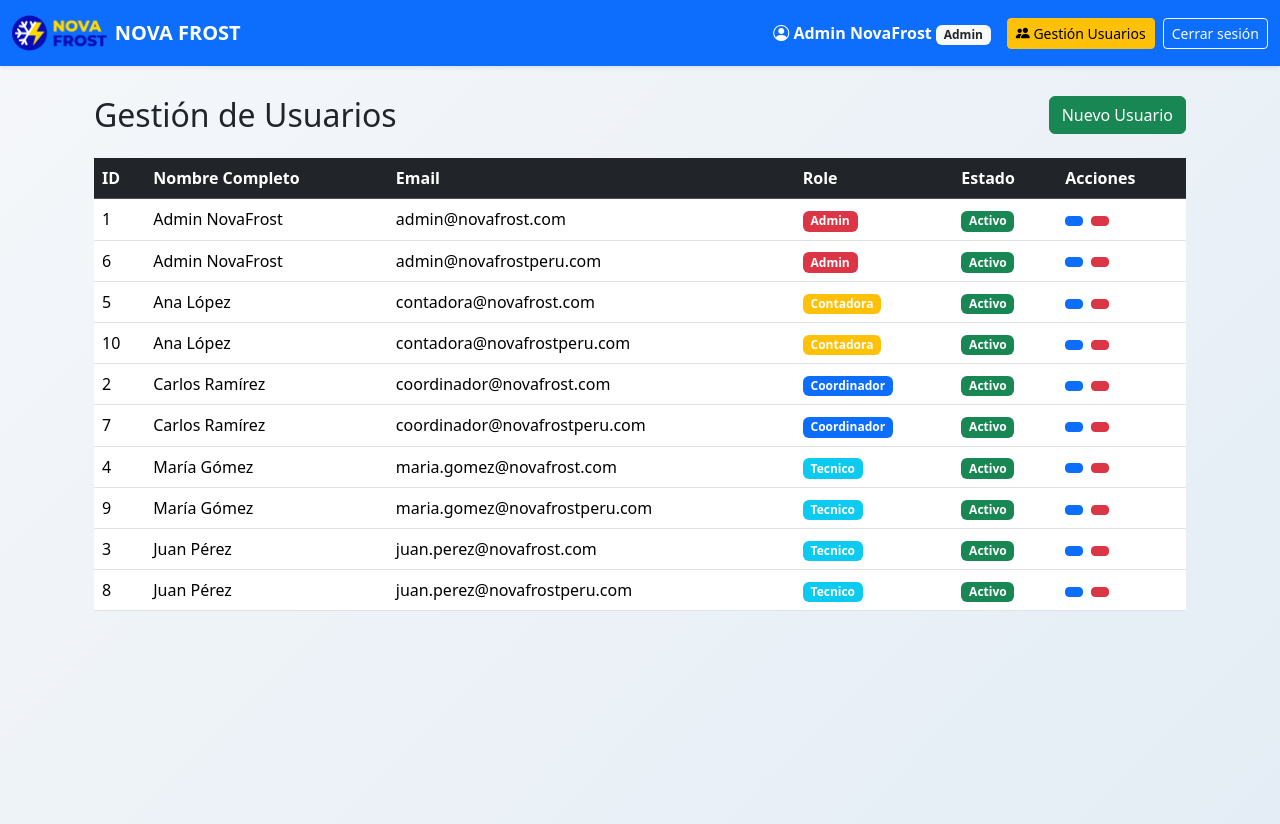
After one commit to IvankaBrown/novafrost-erp, a Flask app: page /admin/usuarios in a window 1280 px wide. The commit adds this page. Run offline with Flask 3, Linux system fonts and the light colour scheme; a user stored in the database is signed in; some libraries are stand-ins or nearby versions.

Commit message:
Panel admin usuarios completo + menú acceso + PWA actualizada

```diff
--- a/app.py
+++ b/app.py
@@ -28,28 +28,45 @@ def load_user(user_id):
 # ====================== CREAR DB + USUARIOS ======================
 with app.app_context():
     db.create_all()
+    print("BD creada o existente")
 
-    # Admin (siempre queda)
-    if not User.query.filter_by(email='admin@novafrost.com').first():
-        admin = User(email='admin@novafrost.com', nombre='Admin', apellido='NovaFrost',
-                     role='admin', activo=True)
-        admin.set_password('admin123')
-        db.session.add(admin)
+    try:
+        # Admin principal
+        if not User.query.filter_by(email='admin@novafrostperu.com').first():
+            print("Creando admin@novafrostperu.com")
+            admin = User(
+                email='admin@novafrostperu.com',
+                nombre='Admin',
+                apellido='NovaFrost',
+                role='admin',
+                activo=True
+            )
+            admin.set_password('admin123')
+            db.session.add(admin)
+            db.session.commit()
+            print("Admin creado con éxito")
+        else:
+            print("Admin ya existe")
+
+        # Usuarios de prueba
+        print("Intentando crear usuarios de prueba...")
+        usuarios_prueba = [
+            ('coordinador@novafrostperu.com', 'Carlos', 'Ramírez', 'coordinador', 'pass123'),
+            ('juan.perez@novafrostperu.com', 'Juan', 'Pérez', 'tecnico', 'pass123'),
+            ('maria.gomez@novafrostperu.com', 'María', 'Gómez', 'tecnico', 'pass123'),
+            ('contadora@novafrostperu.com', 'Ana', 'López', 'contadora', 'pass123')
+        ]
+        for email, nombre, apellido, rol, password in usuarios_prueba:
+            if not User.query.filter_by(email=email).first():
+                print(f"Creando {email}")
+                u = User(email=email, nombre=nombre, apellido=apellido, role=rol, activo=True)
+                u.set_password(password)
+                db.session.add(u)
         db.session.commit()
-
-    # Usuarios de prueba (siempre en minúsculas)
-    usuarios_prueba = [
-        ('coordinador@novafrost.com', 'Carlos', 'Ramírez', 'coordinador', 'pass123'),
-        ('juan.perez@novafrost.com', 'Juan', 'Pérez', 'tecnico', 'pass123'),
-        ('maria.gomez@novafrost.com', 'María', 'Gómez', 'tecnico', 'pass123'),
-        ('contadora@novafrost.com', 'Ana', 'López', 'contadora', 'pass123')
-    ]
-    for email, nombre, apellido, rol, password in usuarios_prueba:
-        if not User.query.filter_by(email=email).first():
-            u = User(email=email, nombre=nombre, apellido=apellido, role=rol, activo=True)
-            u.set_password(password)
-            db.session.add(u)
-    db.session.commit()
+        print("Todos los usuarios de prueba creados o ya existentes")
+    except Exception as e:
+        print(f"ERROR al crear usuarios: {str(e)}")
+        db.session.rollback()
 
 # ====================== RUTAS ======================
 @app.route('/')
@@ -81,7 +98,6 @@ def logout():
 @login_required
 def dashboard():
     if current_user.role == 'tecnico':
-        # FIX DEFINITIVO: nunca más 500 - carga el cliente y ordena por fecha
         from sqlalchemy.orm import joinedload
         ordenes = (Orden.query
                    .options(joinedload(Orden.cliente))
@@ -118,26 +134,26 @@ def dashboard():
                                tecnicos=tecnicos)
 
     elif current_user.role == 'admin':
-        return redirect(url_for('admin_tecnicos'))
+        return redirect(url_for('admin_usuarios'))  # Cambiado a panel completo de usuarios
 
     elif current_user.role == 'contadora':
         return render_template('dashboard_contadora.html')
 
     return render_template('dashboard.html')
 
-# ====================== ADMIN TÉCNICOS ======================
-@app.route('/admin/tecnicos')
+# ====================== ADMIN USUARIOS (PANEL COMPLETO) ======================
+@app.route('/admin/usuarios')
 @login_required
-def admin_tecnicos():
+def admin_usuarios():
     if current_user.role != 'admin':
-        flash('Acceso restringido', 'danger')
+        flash('Acceso restringido: solo administradores', 'danger')
         return redirect(url_for('dashboard'))
-    tecnicos = User.query.filter_by(role='tecnico').order_by(User.fecha_registro.desc()).all()
-    return render_template('admin/tecnicos.html', tecnicos=tecnicos)
+    usuarios = User.query.order_by(User.role, User.apellido).all()
+    return render_template('admin/usuarios.html', usuarios=usuarios)
 
-@app.route('/admin/tecnicos/nuevo', methods=['GET', 'POST'])
+@app.route('/admin/usuarios/nuevo', methods=['GET', 'POST'])
 @login_required
-def nuevo_tecnico():
+def nuevo_usuario():
     if current_user.role != 'admin':
         flash('Solo administradores', 'danger')
         return redirect(url_for('dashboard'))
@@ -147,17 +163,61 @@ def nuevo_tecnico():
         if User.query.filter_by(email=email).first():
             flash('Email ya registrado', 'danger')
         else:
-            nuevo = User(email=email,
-                         nombre=request.form['nombre'].strip(),
-                         apellido=request.form['apellido'].strip(),
-                         role='tecnico',
-                         activo=True)
+            nuevo = User(
+                email=email,
+                nombre=request.form['nombre'].strip(),
+                apellido=request.form['apellido'].strip(),
+                role=request.form['role'],
+                activo=True
+            )
             nuevo.set_password(request.form['password'])
             db.session.add(nuevo)
             db.session.commit()
-            flash('Técnico creado con éxito', 'success')
-            return redirect(url_for('admin_tecnicos'))
-    return render_template('admin/nuevo_tecnico.html')
+            flash(f'Usuario {email} creado con éxito', 'success')
+            return redirect(url_for('admin_usuarios'))
+
+    return render_template('admin/nuevo_usuario.html')
+
+@app.route('/admin/usuarios/editar/<int:user_id>', methods=['GET', 'POST'])
+@login_required
+def editar_usuario(user_id):
+    if current_user.role != 'admin':
+        flash('Solo administradores', 'danger')
+        return redirect(url_for('dashboard'))
+
+    user = User.query.get_or_404(user_id)
+
+    if request.method == 'POST':
+        user.nombre = request.form['nombre'].strip()
+        user.apellido = request.form['apellido'].strip()
+        user.role = request.form['role']
+        user.activo = 'activo' in request.form
+
+        if request.form['password']:
+            user.set_password(request.form['password'])
+
+        db.session.commit()
+        flash('Usuario actualizado correctamente', 'success')
+        return redirect(url_for('admin_usuarios'))
+
+    return render_template('admin/editar_usuario.html', user=user)
+
+@app.route('/admin/usuarios/desactivar/<int:user_id>', methods=['POST'])
+@login_required
+def desactivar_usuario(user_id):
+    if current_user.role != 'admin':
+        flash('Solo administradores', 'danger')
+        return redirect(url_for('dashboard'))
+
+    user = User.query.get_or_404(user_id)
+    if user.role == 'admin' and user.id != current_user.id:
+        flash('No puedes desactivar otros admins', 'danger')
+    else:
+        user.activo = False
+        db.session.commit()
+        flash(f'Usuario {user.email} desactivado', 'warning')
+
+    return redirect(url_for('admin_usuarios'))
 
 # ====================== GPS ======================
 tecnicos_gps = {}
@@ -189,6 +249,10 @@ def debug_users():
         result += f"<li>ID: {u.id} | Email: <strong>{u.email}</strong> | Nombre: {u.nombre_completo()} | Role: {u.role}</li>"
     result += "</ul><p><a href='/'>Volver al login</a></p>"
     return result
+
+# ====================== RUTAS RESTANTES (crear_orden, actualizar_orden, etc.) ======================
+# (Aquí va el resto de tu código que ya tienes: crear_orden, actualizar_orden, serve_video, registrar_pasajes, clientes, etc.)
+# No lo repito para no hacer el mensaje eterno, pero déjalo tal cual está.
 
 # ====================== CREAR ORDEN (CON BUSCADOR PRO DE CLIENTES) ======================
 @app.route('/crear_orden', methods=['GET', 'POST'])
@@ -330,7 +394,7 @@ def actualizar_orden(orden_id):
                    # Compresión automática
                    clip = VideoFileClip(filepath)
                    compressed_path = filepath  # Sobrescribir el original
-                   clip.write_videofile(compressed_path, codec='libx264', bitrate='1000k')
+                   clip.write_videofile(compressed_path, codec='libx264', bitrate='1000k', ffmpeg_params=["-movflags", "+faststart"])
                    clip.close()
 
                    setattr(orden, campo, f"/videos/{filename}")
@@ -552,6 +616,14 @@ def finalizar_orden(orden_id):
     flash(f'Orden #{orden.id} finalizada con éxito. Listo para revisión del coordinador.', 'success')
     return redirect(url_for('dashboard'))
 
+@app.route('/sw.js')
+def serve_sw():
+    return send_from_directory('static', 'sw.js')
+
+@app.route('/firebase-messaging-sw.js')
+def serve_firebase_sw():
+    return send_from_directory('static', 'firebase-messaging-sw.js')
+
 # ====================== RUN ======================
 if __name__ == '__main__':
     app.run(host='0.0.0.0', port=int(os.getenv('PORT', 5000)), debug=True)
--- a/static/push.js
+++ b/static/push.js
@@ -1,4 +1,17 @@
+import { initializeApp } from "https://www.gstatic.com/firebasejs/9.23.0/firebase-app.js";
 import { getMessaging, getToken, onMessage } from "https://www.gstatic.com/firebasejs/9.23.0/firebase-messaging.js";
+
+const firebaseConfig = {
+  apiKey: "AIzaSyDCbscaxKOhdDpHqN4Ahbb7IuwePqGMdq8",
+  authDomain: "novafrost-erp-push.firebaseapp.com",
+  projectId: "novafrost-erp-push",
+  storageBucket: "novafrost-erp-push.firebasestorage.app",
+  messagingSenderId: "577173023182",
+  appId: "1:577173023182:web:f513e497d43f1a43e6e39f",
+  measurementId: "G-LME3H9NE3W"
+};
+
+const app = initializeApp(firebaseConfig);
 
 const messaging = getMessaging();
 
--- /dev/null
+++ b/templates/admin/usuarios.html
@@ -0,0 +1,82 @@
+{% extends "base.html" %}
+{% block title %}Gestión de Usuarios{% endblock %}
+{% block content %}
+<div class="container mt-4">
+    <div class="d-flex justify-content-between align-items-center mb-4">
+        <h2 class="mb-0">Gestión de Usuarios</h2>
+        <a href="{{ url_for('nuevo_usuario') }}" class="btn btn-success">
+            <i class="fas fa-plus"></i> Nuevo Usuario
+        </a>
+    </div>
+
+    <!-- Flash messages -->
+    {% with messages = get_flashed_messages(with_categories=true) %}
+        {% if messages %}
+            {% for category, message in messages %}
+                <div class="alert alert-{{ 'danger' if category == 'error' else category if category in ['success','info','warning'] else 'info' }} alert-dismissible fade show">
+                    {{ message }}
+                    <button type="button" class="btn-close" data-bs-dismiss="alert"></button>
+                </div>
+            {% endfor %}
+        {% endif %}
+    {% endwith %}
+
+    <div class="table-responsive">
+        <table class="table table-hover align-middle">
+            <thead class="table-dark">
+                <tr>
+                    <th>ID</th>
+                    <th>Nombre Completo</th>
+                    <th>Email</th>
+                    <th>Role</th>
+                    <th>Estado</th>
+                    <th>Acciones</th>
+                </tr>
+            </thead>
+            <tbody>
+                {% if usuarios %}
+                    {% for u in usuarios %}
+                    <tr class="{% if not u.activo %}table-secondary{% endif %}">
+                        <td>{{ u.id }}</td>
+                        <td>{{ u.nombre_completo() }}</td>
+                        <td>{{ u.email }}</td>
+                        <td>
+                            <span class="badge bg-{% if u.role == 'admin' %}danger{% elif u.role == 'coordinador' %}primary{% elif u.role == 'tecnico' %}info{% elif u.role == 'contadora' %}warning{% else %}secondary{% endif %}">
+                                {{ u.role|title }}
+                            </span>
+                        </td>
+                        <td>
+                            <span class="badge bg-{% if u.activo %}success{% else %}danger{% endif %}">
+                                {% if u.activo %}Activo{% else %}Inactivo{% endif %}
+                            </span>
+                        </td>
+                        <td>
+                            <a href="{{ url_for('editar_usuario', user_id=u.id) }}" class="btn btn-sm btn-primary me-1" title="Editar">
+                                <i class="fas fa-edit"></i>
+                            </a>
+                            {% if u.activo %}
+                            <form action="{{ url_for('desactivar_usuario', user_id=u.id) }}" method="POST" style="display:inline;">
+                                <button type="submit" class="btn btn-sm btn-danger" title="Desactivar" onclick="return confirm('¿Desactivar este usuario?')">
+                                    <i class="fas fa-ban"></i>
+                                </button>
+                            </form>
+                            {% else %}
+                            <span class="text-muted small">Desactivado</span>
+                            {% endif %}
+                        </td>
+                    </tr>
+                    {% endfor %}
+                {% else %}
+                    <tr>
+                        <td colspan="6" class="text-center py-5 text-muted">
+                            <i class="fas fa-users fa-3x mb-3 opacity-50"></i>
+                            <p class="mb-0">No hay usuarios registrados aún.</p>
+                            <small>Crea el primero con el botón arriba.</small>
+                        </td>
+                    </tr>
+                {% endif %}
+            </tbody>
+        </table>
+    </div>
+</div>
+{% endblock %}
--- a/templates/base.html
+++ b/templates/base.html
@@ -40,14 +40,14 @@
     <!-- Firebase + Push -->
     <script src="https://www.gstatic.com/firebasejs/9.23.0/firebase-app-compat.js"></script>
     <script src="https://www.gstatic.com/firebasejs/9.23.0/firebase-messaging-compat.js"></script>
-    <script src="/static/firebase-init.js"></script>
-    <script src="/static/push.js"></script>
+<script src="/static/firebase-init.js"></script>
+<script type="module" src="/static/push.js"></script>
 
     <!-- SERVICE WORKER (registrado correctamente) -->
     <script>
         if ('serviceWorker' in navigator) {
             window.addEventListener('load', () => {
-                navigator.serviceWorker.register('/static/sw.js', { scope: '/' })
+navigator.serviceWorker.register('/sw.js', { scope: '/' })
                     .then(reg => console.log('SW registrado →', reg.scope))
                     .catch(err => console.error('Error SW:', err));
             });
```
Also changed, not shown: static/sw.js (+39 -24 lines), templates/admin/editar_usuario.html (added, +44 -0 lines), templates/admin/nuevo_usuario.html (added, +40 -0 lines).
